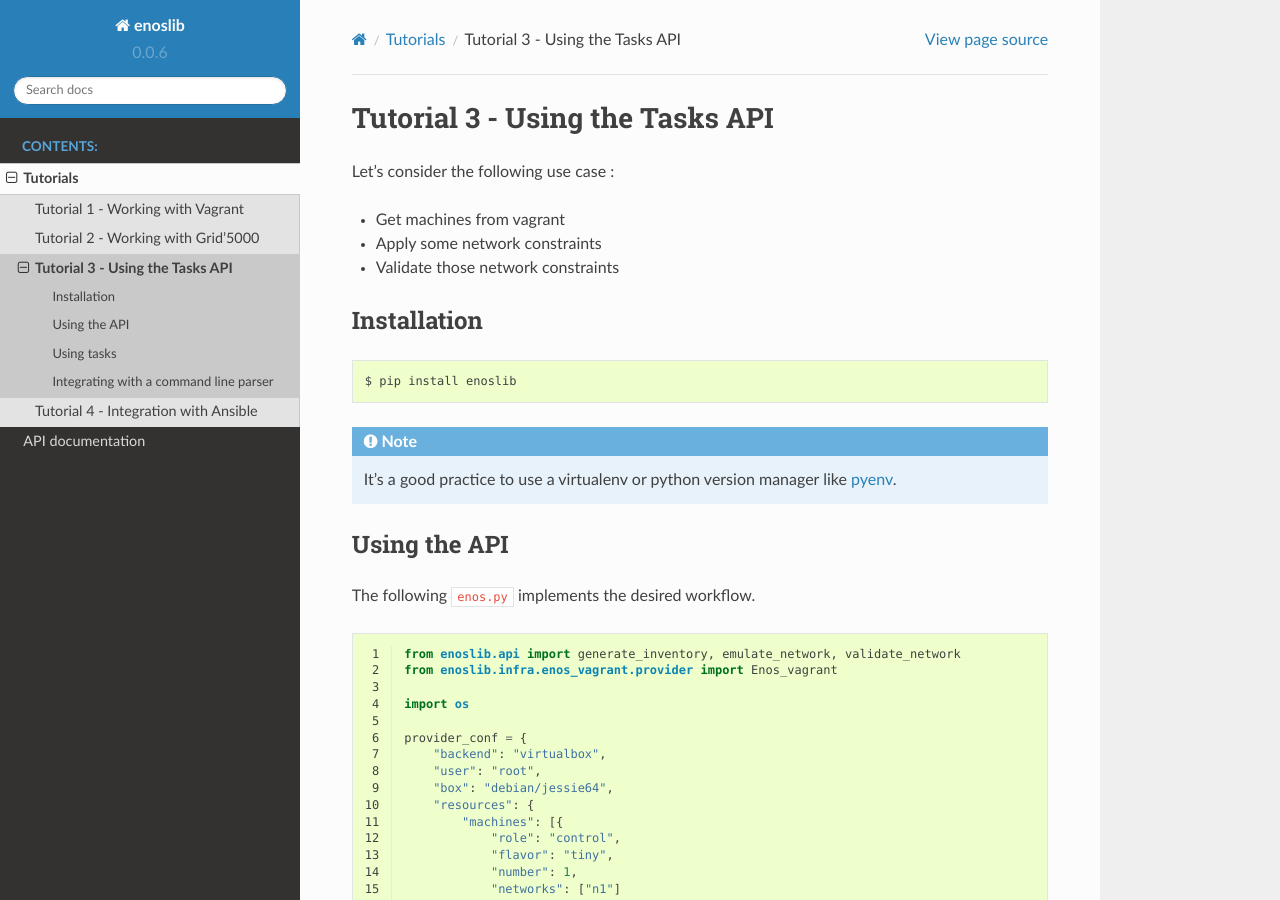
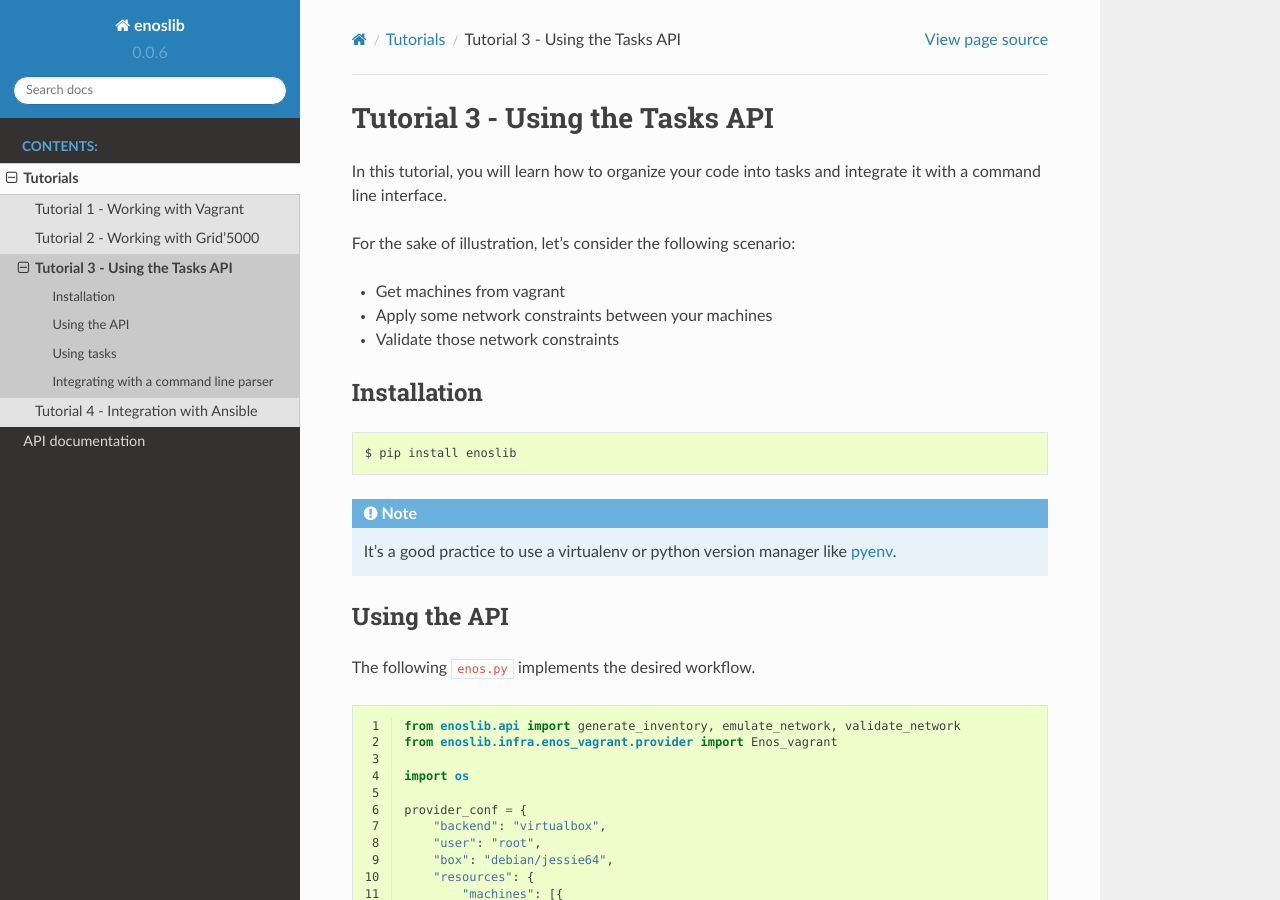
Before and after one commit to BeyondTheClouds/enoslib, a Sphinx documentation site: the page built from docs/tutorials/using-tasks.rst, in a window 1280 px wide and 900 px high. Built offline with Sphinx 7.4.7 and the Read the Docs theme 2.0.0, drawn with Linux system fonts in a browser that asks for light colours.

Commit message:
[doc] some fixes

```diff
--- a/docs/tutorials/using-tasks.rst
+++ b/docs/tutorials/using-tasks.rst
@@ -3,10 +3,13 @@
 Tutorial 3 - Using the Tasks API
 ================================
 
-Let's consider the following use case :
+In this tutorial, you will learn how to organize your code into tasks and
+integrate it with a command line interface.
+
+For the sake of illustration, let's consider the following scenario:
 
 - Get machines from vagrant
-- Apply some network constraints
+- Apply some network constraints between your machines
 - Validate those network constraints
 
 Installation
```
Also changed, not shown: docs/tutorials/grid5000.rst (+6 -1 lines), docs/tutorials/vagrant.rst (+7 -20 lines), 1 other file.
